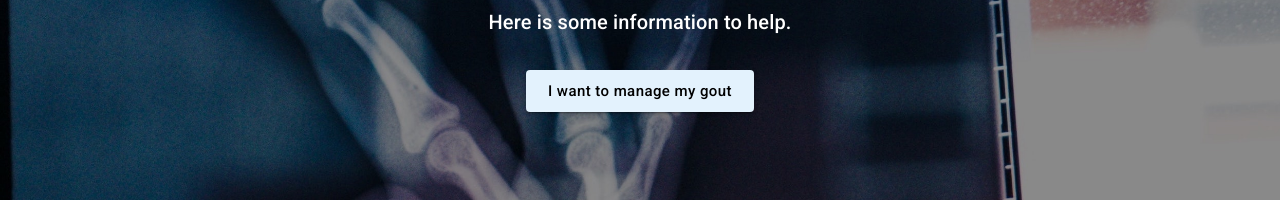
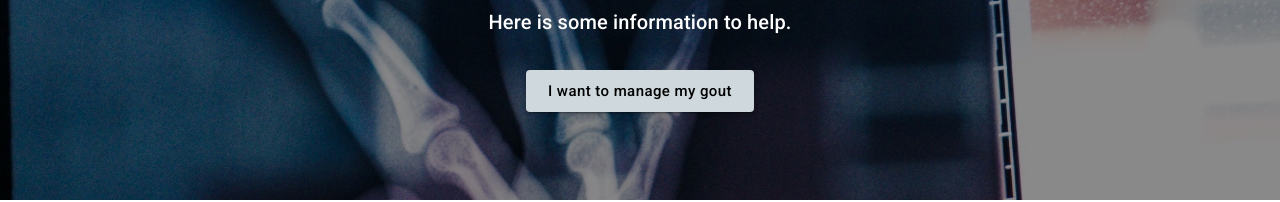
Before and after one commit to natalieytan/out-with-gout, a Next.js app: page / in a window 1280 px wide. Shown: the part 242-444 px from the top of the page. Built offline with nearby package versions, Linux system fonts and the light colour scheme; no server answers.

Commit message:
feat: Udpate material colours

```diff
--- a/styles/materialTheme.ts
+++ b/styles/materialTheme.ts
@@ -9,9 +9,9 @@ const materialTheme = createMuiTheme({
       contrastText: '#ffffff'
     },
     secondary: {
-      light: '#ffffff',
-      main: '#e3f2fd',
-      dark: '#b1bfca',
+      light: '#eceff1',
+      main: '#cfd8dc',
+      dark: '#9ea7aa',
       contrastText: '#000000'
     }
   },
```
